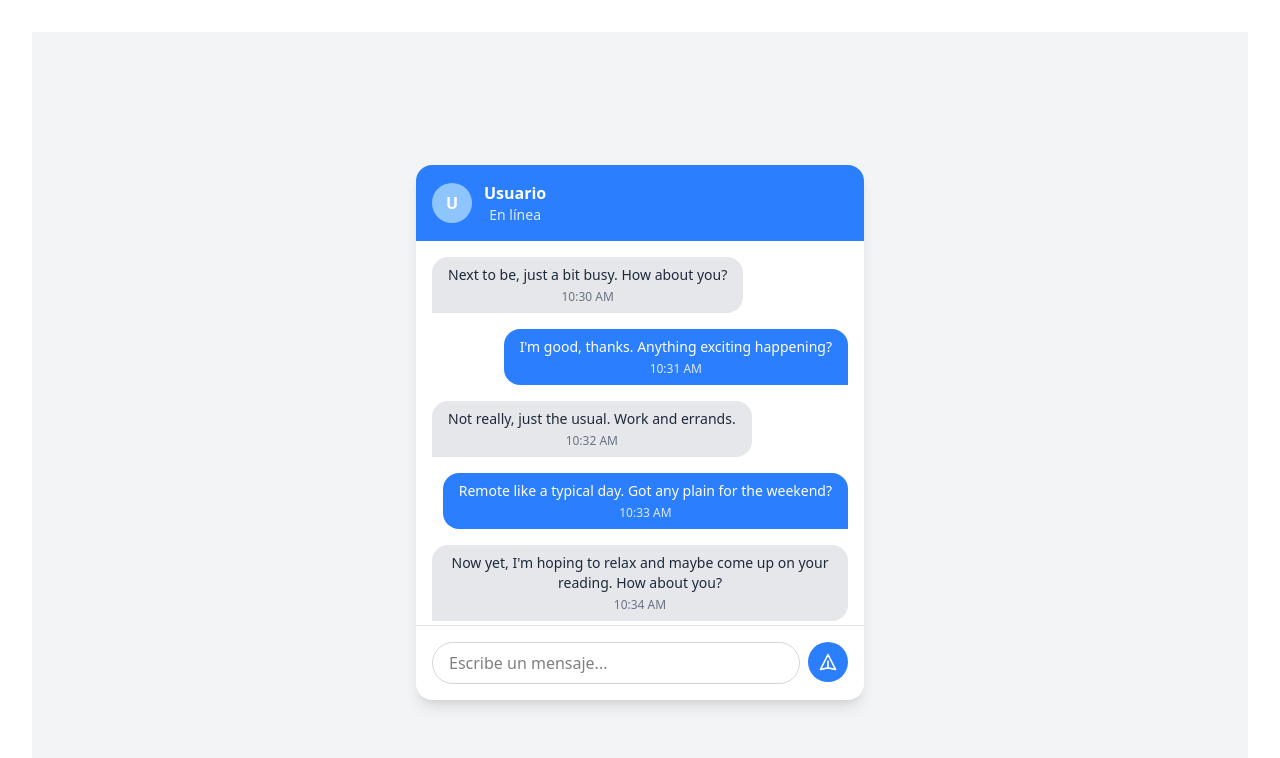
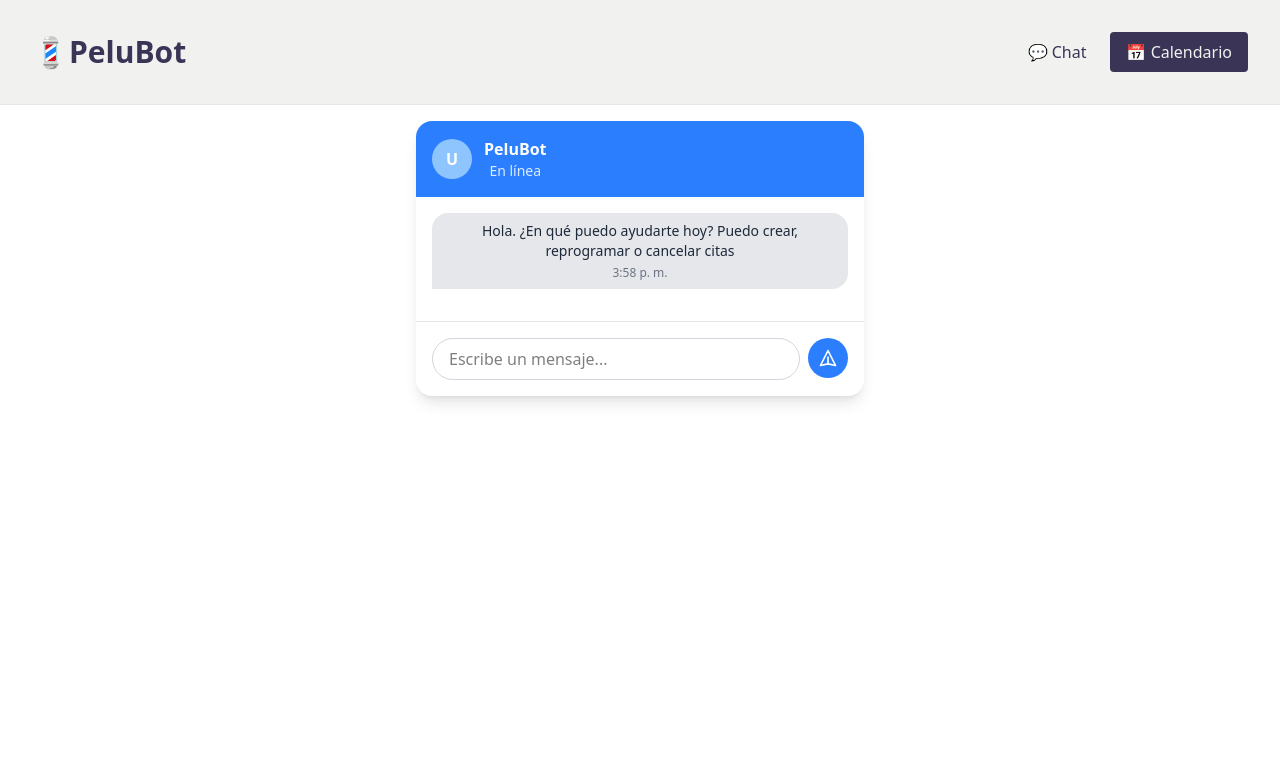
Before and after one commit to lizzlop/PeluBot-front, a React (Vite) app: page / in a window 1280 px wide. Shown: the top 758 px of the page. Built offline with nearby package versions, Linux system fonts and the light colour scheme.

Commit message:
fix routing and add styles

```diff
--- a/src/App.css
+++ b/src/App.css
@@ -1,9 +1,58 @@
 @import "tailwindcss";
 
+/* Palette */
+.bg-pale-yellow {
+  background-color: #f2d399;
+}
+.text-pale-yellow {
+  color: #f2d399;
+}
+.border-pale-yellow {
+  border-color: #f2d399;
+}
+
+.bg-violet {
+  background-color: #545375;
+}
+.text-violet {
+  color: #545375;
+}
+.border-violet {
+  border-color: #545375;
+}
+
+.bg-khaki {
+  background-color: #f1f1f0;
+}
+.text-khaki {
+  color: #f1f1f0;
+}
+.border-khaki {
+  border-color: #f1f1f0;
+}
+
+.bg-brown {
+  background-color: #b46c3f;
+}
+.text-brown {
+  color: #b46c3f;
+}
+.border-brown {
+  border-color: #b46c3f;
+}
+
+.bg-space-dark {
+  background-color: #3a3456;
+}
+.text-space-dark {
+  color: #3a3456;
+}
+.border-space-dark {
+  border-color: #3a3456;
+}
+
 #root {
-  max-width: 1280px;
   margin: 0 auto;
-  padding: 2rem;
   text-align: center;
 }
 
@@ -42,3 +91,9 @@
 .read-the-docs {
   color: #888;
 }
+
+.fc-button-primary {
+  background-color: #3a3456 !important;
+  border-color: #3a3456 !important;
+  color: white !important;
+}
--- a/src/App.jsx
+++ b/src/App.jsx
@@ -1,12 +1,19 @@
 import { BrowserRouter, Route, Routes } from "react-router-dom";
 import "./App.css";
+import Layout from "./pages/Layout";
+import { AppointmentCalendar } from "./pages/AppointmentCalendar";
 import { AppointmentChat } from "./pages/AppointmentChat";
+import { AppointmentForm } from "./pages/AppointmentForm";
 
 function App() {
   return (
     <BrowserRouter>
       <Routes>
-        <Route path="/" element={<AppointmentChat />} />
+        <Route path="/" element={<Layout />}>
+          <Route index element={<AppointmentChat />} />
+          <Route path="/calendar" element={<AppointmentCalendar />} />
+          <Route path="/form" element={<AppointmentForm />} />
+        </Route>
       </Routes>
     </BrowserRouter>
   );
--- /dev/null
+++ b/src/components/layout/Header.jsx
@@ -0,0 +1,39 @@
+import { useNavigate, useLocation } from "react-router-dom";
+
+export const Header = () => {
+  const navigate = useNavigate();
+  const location = useLocation();
+
+  return (
+    <header className="bg-khaki shadow-sm border-b border-gray-200 w-screen">
+      <div className="max-w-7xl mx-auto px-4 sm:px-6 lg:px-8">
+        <div className="flex justify-between items-center h-26">
+          <h1 className="text-3xl font-bold text-space-dark">💈PeluBot</h1>
+
+          <nav className="flex space-x-2">
+            <button
+              onClick={() => navigate("/")}
+              className={`px-4 py-2 rounded-sm cursor-pointer transition-colors duration-200 ${
+                location.pathname === "/"
+                  ? "bg-khaki text-space-dark"
+                  : "bg-space-dark text-khaki"
+              }`}
+            >
+              💬 Chat
+            </button>
+            <button
+              onClick={() => navigate("/calendar")}
+              className={`px-4 py-2 rounded-sm cursor-pointer transition-colors duration-200 ${
+                location.pathname === "/calendar"
+                  ? "bg-khaki text-space-dark"
+                  : "bg-space-dark text-khaki"
+              }`}
+            >
+              📅 Calendario
+            </button>
+          </nav>
+        </div>
+      </div>
+    </header>
+  );
+};
--- a/src/pages/AppointmentChat.jsx
+++ b/src/pages/AppointmentChat.jsx
@@ -1,59 +1,73 @@
+import { useEffect, useRef, useState } from "react";
+import { useMutation } from "@apollo/client/react";
+
+import { RUN_AGENT } from "../services/services";
+import { useForm } from "react-hook-form";
+
 export const AppointmentChat = () => {
-  const messages = [
+  const getLocalTime = () => {
+    return new Date().toLocaleTimeString("es-CO", {
+      hour12: true,
+      timeStyle: "short",
+    });
+  };
+  console.log("🎉 localTime", getLocalTime());
+
+  const messagesEndRef = useRef(null);
+  const [messages, setMessages] = useState([
     {
       id: 1,
-      sender: "other",
-      text: "Next to be, just a bit busy. How about you?",
-      time: "10:30 AM",
+      sender: "system",
+      text: "Hola. ¿En qué puedo ayudarte hoy? Puedo crear, reprogramar o cancelar citas",
+      time: getLocalTime(),
     },
-    {
-      id: 2,
-      sender: "me",
-      text: "I'm good, thanks. Anything exciting happening?",
-      time: "10:31 AM",
-    },
-    {
-      id: 3,
-      sender: "other",
-      text: "Not really, just the usual. Work and errands.",
-      time: "10:32 AM",
-    },
-    {
-      id: 4,
-      sender: "me",
-      text: "Remote like a typical day. Got any plain for the weekend?",
-      time: "10:33 AM",
-    },
-    {
-      id: 5,
-      sender: "other",
-      text: "Now yet, I'm hoping to relax and maybe come up on your reading. How about you?",
-      time: "10:34 AM",
-    },
-    {
-      id: 6,
-      sender: "me",
-      text: "I sight go hiking if the summer is nice. Otherwise, just taking it back.",
-      time: "10:35 AM",
-    },
-    {
-      id: 7,
-      sender: "other",
-      text: "Walking sounds fun. Move the weather cooperation for you!",
-      time: "10:36 AM",
-    },
-    {
-      id: 8,
-      sender: "me",
-      text: "Thanks! Plugers crossed. Enjoy your day!",
-      time: "10:37 AM",
-    },
-    { id: 9, sender: "other", text: "You too, take care!", time: "10:38 AM" },
-    { id: 10, sender: "me", text: "Sure Thanks", time: "10:39 AM" },
-  ];
+  ]);
+  useEffect(() => {
+    messagesEndRef.current?.scrollIntoView({ behavior: "smooth" });
+  }, [messages]);
+  const [runAgent] = useMutation(RUN_AGENT);
+
+  const {
+    register,
+    handleSubmit,
+    formState: { errors },
+    reset,
+  } = useForm();
+
+  const handleSend = async (data) => {
+    console.log("🎉 input", data.message);
+    if (data.message == "") return;
+    const newMessage = {
+      sender: "user",
+      text: data.message,
+      time: getLocalTime(),
+    };
+    console.log("🎉 newMessage", newMessage);
+    console.log("🎉 newMessage.text", newMessage.text);
+    setMessages((prev) => [...prev, newMessage]);
+    reset();
+    console.log("🎉 messages", messages);
+    try {
+      const result = await runAgent({
+        variables: { newMessage: newMessage.text },
+      });
+      console.log("result", result);
+      const parseResult = JSON.parse(result.data.runAgent);
+      console.log("🎉 parseResult", parseResult);
+      const responseMessage = {
+        sender: "system",
+        text: parseResult.message,
+        time: getLocalTime(),
+      };
+      console.log("🎉 responseMessage", responseMessage);
+      setMessages((prev) => [...prev, responseMessage]);
+    } catch (error) {
+      console.log(`❌ Error runing agent: ${error}`);
+    }
+  };
 
   return (
-    <div className="min-h-screen bg-gray-100 flex items-center justify-center p-4">
+    <div className="bg-white flex items-center justify-center p-4">
       <div className="bg-white rounded-2xl shadow-lg w-full max-w-md">
         {/* Chat Header */}
         <div className="bg-blue-500 text-white p-4 rounded-t-2xl">
@@ -62,7 +76,7 @@ export const AppointmentChat = () => {
               <span className="font-semibold">U</span>
             </div>
             <div>
-              <h2 className="font-semibold">Usuario</h2>
+              <h2 className="font-semibold">PeluBot</h2>
               <p className="text-blue-100 text-sm">En línea</p>
             </div>
           </div>
@@ -73,13 +87,13 @@ export const AppointmentChat = () => {
           {messages.map((message) => (
             <div
               key={message.id}
-              className={`flex ${
-                message.sender === "me" ? "justify-end" : "justify-start"
+              className={`flex white-space: pre-line ${
+                message.sender === "user" ? "justify-end" : "justify-start"
               }`}
             >
               <div
                 className={`max-w-xs lg:max-w-md px-4 py-2 rounded-2xl ${
-                  message.sender === "me"
+                  message.sender === "user"
                     ? "bg-blue-500 text-white rounded-br-none"
                     : "bg-gray-200 text-gray-800 rounded-bl-none"
                 }`}
@@ -87,7 +101,9 @@ export const AppointmentChat = () => {
                 <p className="text-sm">{message.text}</p>
                 <p
                   className={`text-xs mt-1 ${
-                    message.sender === "me" ? "text-blue-100" : "text-gray-500"
+                    message.sender === "user"
+                      ? "text-blue-100"
+                      : "text-gray-500"
                   }`}
                 >
                   {message.time}
@@ -95,17 +111,23 @@ export const AppointmentChat = () => {
               </div>
             </div>
           ))}
+          <div ref={messagesEndRef} />
         </div>
 
         {/* Chat Input */}
+        <form onSubmit={handleSubmit(handleSend)}>
           <div className="border-t border-gray-200 p-4">
             <div className="flex space-x-2">
               <input
                 type="text"
                 placeholder="Escribe un mensaje..."
                 className="flex-1 border border-gray-300 rounded-full px-4 py-2 focus:outline-none focus:ring-2 focus:ring-blue-500 focus:border-transparent"
+                {...register("message", { required: true })}
               />
-            <button className="bg-blue-500 text-white rounded-full w-10 h-10 flex items-center justify-center hover:bg-blue-600 transition-colors">
+              <button
+                type="submit"
+                className="bg-blue-500 text-white rounded-full w-10 h-10 flex items-center justify-center hover:bg-blue-600 transition-colors"
+              >
                 <svg
                   className="w-5 h-5"
                   fill="none"
@@ -122,6 +144,7 @@ export const AppointmentChat = () => {
               </button>
             </div>
           </div>
+        </form>
       </div>
     </div>
   );
--- a/src/pages/Home.jsx
+++ /dev/null
@@ -1,3 +0,0 @@
-export const Home = () => {
-  return <div>Home</div>;
-};
--- /dev/null
+++ b/src/pages/Layout.jsx
@@ -0,0 +1,15 @@
+import { Outlet } from "react-router-dom";
+import { Header } from "../components/layout/Header";
+
+function Layout({}) {
+  return (
+    <div className="flex flex-col h-screen">
+      <Header />
+      <main className="flex-1 overflow-y-auto">
+        <Outlet />
+      </main>
+    </div>
+  );
+}
+
+export default Layout;
--- /dev/null
+++ b/src/services/services.js
@@ -0,0 +1,40 @@
+import { gql } from "@apollo/client";
+
+export const GET_APPOINTMENTS = gql`
+  query GetAppointments {
+    getAppointments {
+      id
+      name
+      date
+      barber
+    }
+  }
+`;
+
+export const GET_APPOINTMENTS_BY_BARBER = gql`
+  query GetAppointmentsByBarber($barber: String!) {
+    getAppointmentsByBarber(barber: $barber) {
+      name
+      date
+    }
+  }
+`;
+
+export const CREATE_APPOINTMENT = gql`
+  mutation CreateAppointment(
+    $name: String!
+    $barber: String!
+    $date: String!
+    $time: String!
+  ) {
+    createAppointment(name: $name, barber: $barber, date: $date, time: $time) {
+      name
+    }
+  }
+`;
+
+export const RUN_AGENT = gql`
+  mutation runAgent($newMessage: String!) {
+    runAgent(newMessage: $newMessage)
+  }
+`;
--- a/src/utils/parseAppointment.js
+++ b/src/utils/parseAppointment.js
@@ -18,5 +18,6 @@ export const parseAppointment = (data) => {
     title: appointment.name,
     start: appointment.date,
     end: endDate(appointment.date),
+    color: "#845442", //TODO: Cambiar cuando ya este la BD
   }));
 };
--- a/src/utils/utils.js
+++ b/src/utils/utils.js
@@ -1,3 +1,12 @@
+/**
+ * Palette
+    <color name="Bole" hex="845442" r="132" g="84" b="66" />
+    <color name="Space cadet" hex="3A3456" r="58" g="52" b="86" />
+    <color name="Khaki" hex="C6B6A4" r="198" g="182" b="164" />
+    <color name="Cool gray" hex="9591C2" r="149" g="145" b="194" />
+    <color name="Space cadet" hex="362E55" r="54" g="46" b="85" />
+ */
+
 const regex = {
   lettersOnly: /^[A-Za-zÁÉÍÓÚáéíóúñÑ\s]+$/i,
   numbersOnly: /^[0-9]{10}$/,
@@ -47,3 +56,5 @@ export const bussinessHours = [
     endTime: "20:00",
   },
 ];
+
+export const palette = [];
```
Also changed, not shown: src/pages/AppointmentCalendar.jsx (+15 -29 lines), src/pages/AppointmentForm.jsx (+1 -14 lines). Lines whose indentation alone changed are shown as unchanged.
